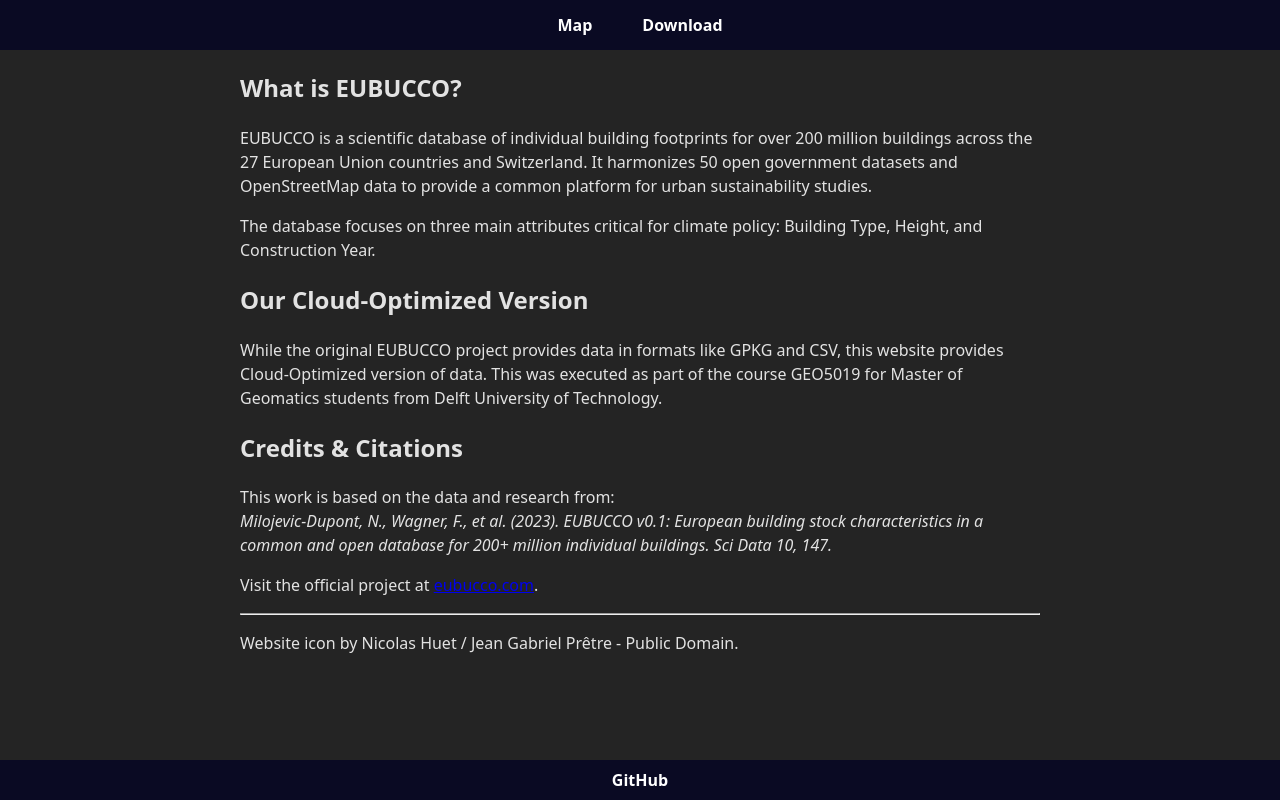
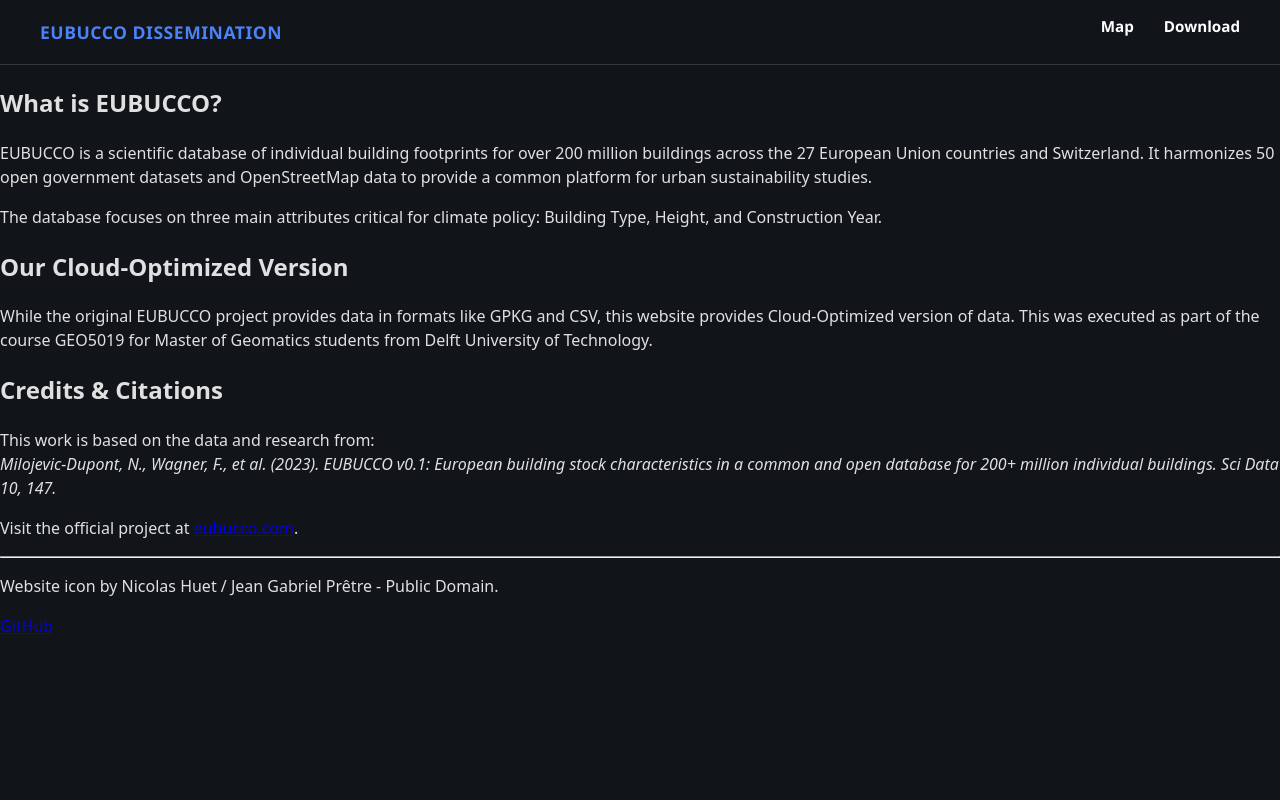
Before and after one commit to alexandre-bry/EUBUCCO-Dissemination, a website built with Vite: page website/about.html in a window 1280 px wide. Built offline with nearby package versions, Linux system fonts and the light colour scheme.

Commit message:
download page works

```diff
--- a/website/resources/css/download.css
+++ b/website/resources/css/download.css
@@ -1,9 +1,26 @@
 /* Container Layout */
+body {
+    background-color: #111418;
+    color: #eeeeee;
+    margin: 0;
+    font-family: sans-serif;
+    padding-bottom: 20px;
+}
+
+h1, p{
+    text-align: center;
+}
+
+.download-card h3{
+    text-align: left;
+    color: #4c82f7;
+}
+
 .download-card {
-    background: #fff;
-    border: 1px solid #ddd;
+    background: #111418;
+    border: 2px solid #38393a;
     border-radius: 8px;
-    padding: 20px;
+    padding: 20px 20px 8px 20px;
     max-width: 800px;
     margin: 20px auto;
     box-shadow: 0 2px 4px rgba(0,0,0,0.1);
@@ -16,8 +33,9 @@
 .download-section h3 {
     margin-top: 0;
     margin-bottom: 15px;
+    text-align: left;
     font-size: 1.1rem;
-    color: #333;
+    color: #ffffff;
     border-bottom: 1px solid #eee;
     padding-bottom: 5px;
 }
@@ -28,7 +46,7 @@
     width: 100%;
     margin-bottom: 15px;
     border-radius: 8px;
-    border: 1px solid #ccc;
+    border: 1px solid #585858;
     background-color: #f9f9f9;
 }
 
@@ -41,8 +59,8 @@
 .btn-map {
     padding: 8px 16px;
     cursor: pointer;
-    background: #ffffff;
-    border: 1px solid #007bff;
+    background: #bbbbbb;
+    border: 1.5px solid #007bff;
     color: #007bff;
     border-radius: 4px;
     font-size: 0.9em;
@@ -60,8 +78,8 @@
 }
 
 #clear-bbox-btn {
-    border-color: #6c757d;
-    color: #6c757d;
+    border: 1.5px solid #007bff;
+    color: #007bff;
 }
 
 #clear-bbox-btn:hover {
@@ -80,10 +98,11 @@
     flex-direction: column;
 }
 
+
 .bbox-input label {
     font-size: 0.85rem;
     margin-bottom: 4px;
-    color: #666;
+    color: #007bff;
 }
 
 .input-group {
@@ -98,16 +117,17 @@
 select, input {
     width: 100%;
     padding: 8px;
-    border: 1px solid #ccc;
+    border: 1px solid #585858;
     border-radius: 4px;
     box-sizing: border-box;
+    background-color: #2c353c;
 }
 
 /* Buttons & Status */
 .main-download-btn {
     width: 100%;
     padding: 12px;
-    background-color: #28a745;
+    background-color: #007bff;
     color: white;
     border: none;
     border-radius: 4px;
@@ -117,14 +137,14 @@ select, input {
 }
 
 .main-download-btn:disabled {
-    background-color: #a8d5b4;
+    background-color: #70a2f2;
     cursor: not-allowed;
 }
 
 #status-message {
     margin-top: 10px;
     font-size: 0.9rem;
-    color: #555;
+    color: #ffffff;
     text-align: center;
     min-height: 1.2em;
 }
--- a/website/resources/css/styles.css
+++ b/website/resources/css/styles.css
@@ -17,62 +17,27 @@
     --dark-color-1: #0a0a23;
 }
 
+
+html {
+    height: 100%;
+}
+
 body {
     margin: 0;
+    padding: 0;
     min-height: 100vh;
+    display: flex;
+    flex-direction: column;
+    background-color: #111418;
 }
 
-.content {
-    margin: auto;
-    max-width: 800px;
+header-component {
+    flex-shrink: 0;
 }
 
 #map {
-    height: calc(100vh - var(--header-height));
+    flex-grow: 1;
     width: 100%;
-}
-
-nav {
-    height: var(--header-height);
-    display: flex;
-    align-items: center;
-    justify-content: center;
-    background-color: #0a0a23;
-}
-
-a.header-nav-link {
-    font-weight: 700;
-    margin: 0 25px;
-    color: #fff;
-    text-decoration: none;
-}
-
-a.header-nav-link:hover {
-    padding-bottom: 5px;
-    box-shadow: inset 0 -2px 0 0 #fff;
-}
-
-.nav-footer {
-    position: absolute;
-    bottom: 0;
-    width: 100%;
-    height: var(--footer-height);
-    display: flex;
-    align-items: center;
-    justify-content: center;
-    background-color: var(--dark-color-1);
-}
-
-a.footer-nav-link {
-    font-weight: 600;
-    margin: 0 25px;
-    color: #fff;
-    text-decoration: none;
-}
-
-a.footer-nav-link:hover {
-    padding-bottom: 5px;
-    box-shadow: inset 0 -2px 0 0 #fff;
 }
 
 /* Pop-up stuff for properties*/
--- a/website/resources/js/header.ts
+++ b/website/resources/js/header.ts
@@ -4,11 +4,65 @@ class Header extends HTMLElement {
     }
 
     connectedCallback() {
+        // Detect current page to highlight active link
+        const currentPath = window.location.pathname;
+        const isMapActive = currentPath.includes("index.html") || currentPath.endsWith("/");
+        const isDownloadActive = currentPath.includes("data.html");
+
         this.innerHTML = `
+      <style>
+        header {
+          background-color: #111418;
+          display: flex;
+          justify-content: space-between;
+          align-items: center;
+          padding: 15px 40px;
+          font-family: 'Segoe UI', Tahoma, Geneva, Verdana, sans-serif;
+          border-bottom: 1px solid #38393a;
+        }
+
+        .logo {
+          color: #4c82f7;
+          text-decoration: none;
+          font-weight: 800;
+          font-size: 1.1rem;
+          text-transform: uppercase;
+          letter-spacing: 0.5px;
+        }
+
+        nav {
+          display: flex;
+          gap: 30px;
+          background-color: #111418;
+        }
+
+        .header-nav-link {
+          color: #ffffff;
+          text-decoration: none;
+          font-weight: 600;
+          font-size: 0.95rem;
+          padding-bottom: 8px;
+          border-bottom: 3px solid transparent;
+          transition: all 0.2s ease;
+        }
+
+        /* Hover effect */
+        .header-nav-link:hover {
+          color: #4c82f7;
+        }
+
+        /* Active state */
+        .header-nav-link.active {
+          color: #4c82f7;
+          border-bottom: 3px solid #4c82f7;
+        }
+      </style>
+
       <header>
+        <a href="index.html" class="logo">EUBUCCO DISSEMINATION</a>
         <nav>
-            <a href="map.html" class="header-nav-link">Map</a>
-            <a href="data.html" class="header-nav-link">Download</a>
+            <a href="index.html" class="header-nav-link ${isMapActive ? 'active' : ''}">Map</a>
+            <a href="data.html" class="header-nav-link ${isDownloadActive ? 'active' : ''}">Download</a>
         </nav>
       </header>
     `;
```
Also changed, not shown: website/data.html (+8 -4 lines), website/resources/js/dataDownload.ts (+3 -4 lines).
